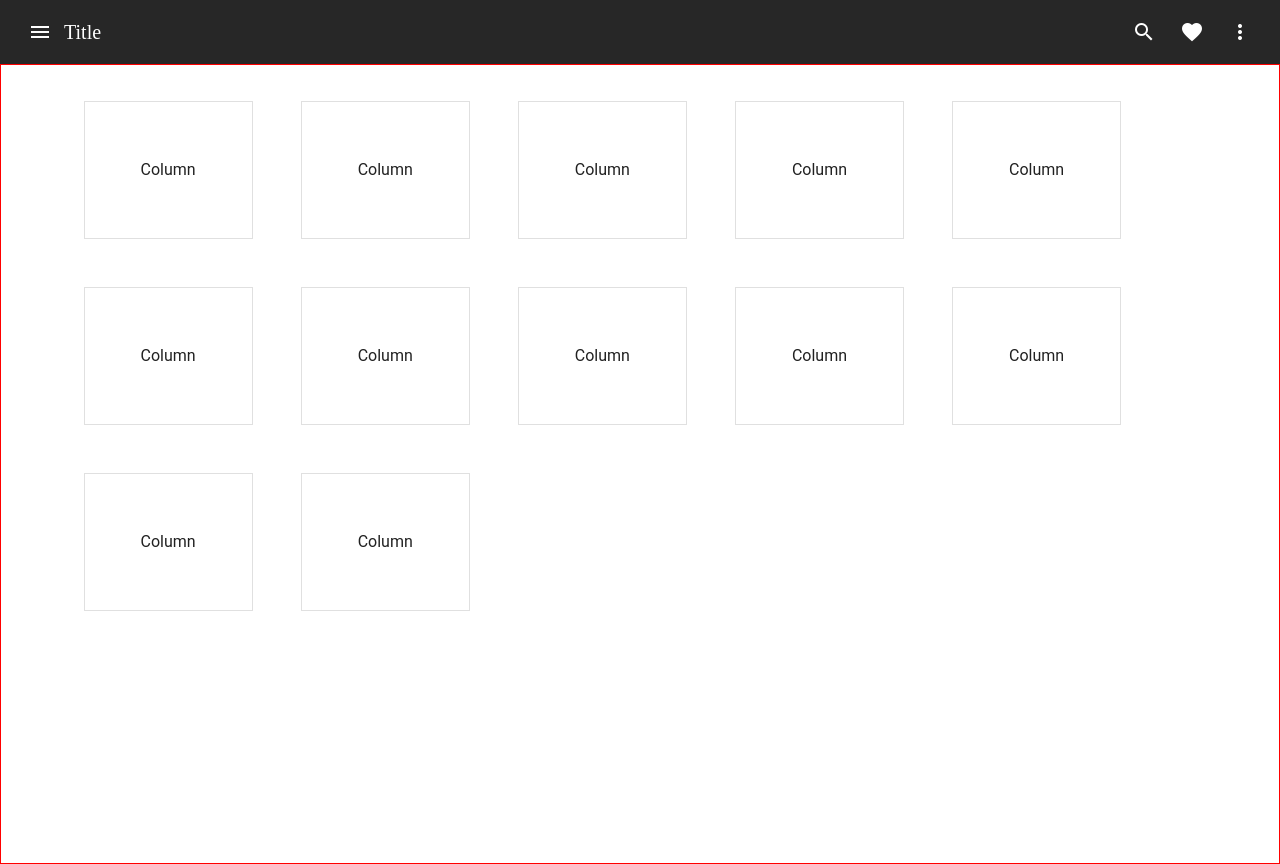
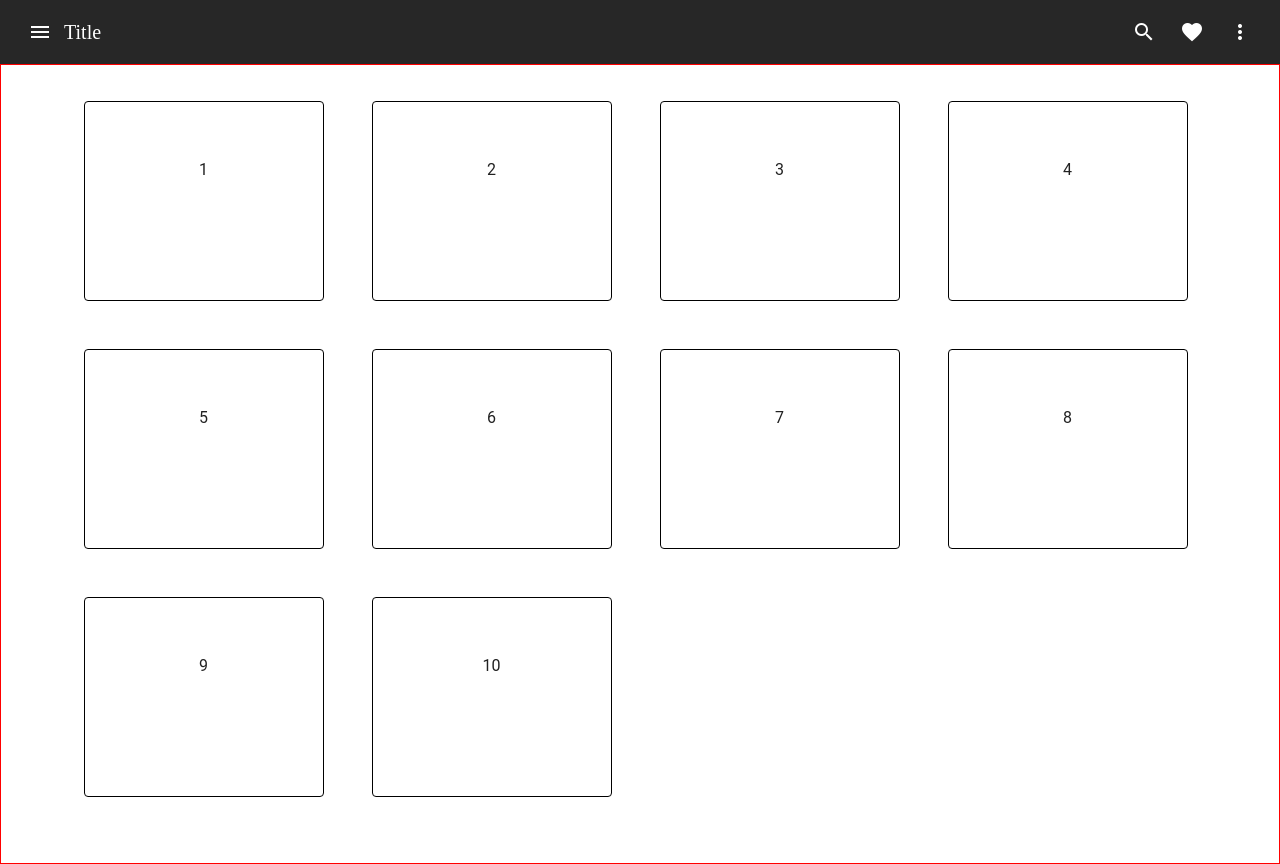
Before and after one commit to 2020SWChallenge-MoAI/app, a Vue app: page /activity in a window 1280 px wide. Built offline with nearby package versions, Linux system fonts and the light colour scheme.

Commit message:
책 선택 id 오류

```diff
--- a/src/views/Activity.vue
+++ b/src/views/Activity.vue
@@ -4,13 +4,18 @@
         <v-col cols="12">
           <v-row>
             <v-card
-              v-for="n in 12"
-              :key="n"
+              id="book_list"
+              v-for="book in books"
+              :key="book.id"
+              :book_id="book.id"
+              :title="book.title"
               class="ma-6 pa-14"
               outlined
-              tile
+              width=240px
+              height="200px"
+              :click="ser"
             >
-              Column
+              {{ book.id }}
             </v-card>
           </v-row>
         </v-col>
@@ -20,10 +25,34 @@
 
 <script>
 export default {
+  data () {
+    return {
+      books: [
+        { id: 1, title: "신데렐라" },
+        { id: 2, title: "백설공주" },
+        { id: 3, title: "흥부와 놀부" },
+        { id: 4, title: "홍길동전" },
+        { id: 5, title: "토끼와 거북이" },
+        { id: 6, title: "파브르 위인전" },
+        { id: 7, title: "삼국지" },
+        { id: 8, title: "마음의 소리" },
+        { id: 9, title: "집이 없어" },
+        { id: 10, title: "신의 탑" },
+      ]
+    }
+  },
 
+  methods: {
+    test(e) {
+      alert(e);
+    },
+  },
 }
 </script>
 
 <style>
-
+#book_list{
+  text-align: center;
+  border:1px solid black
+}
 </style>
```
